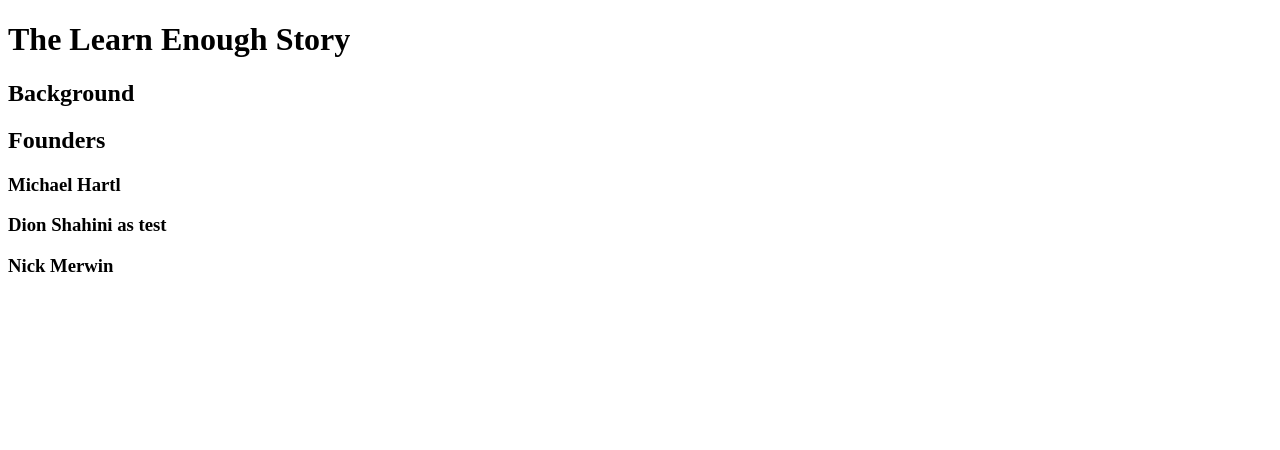
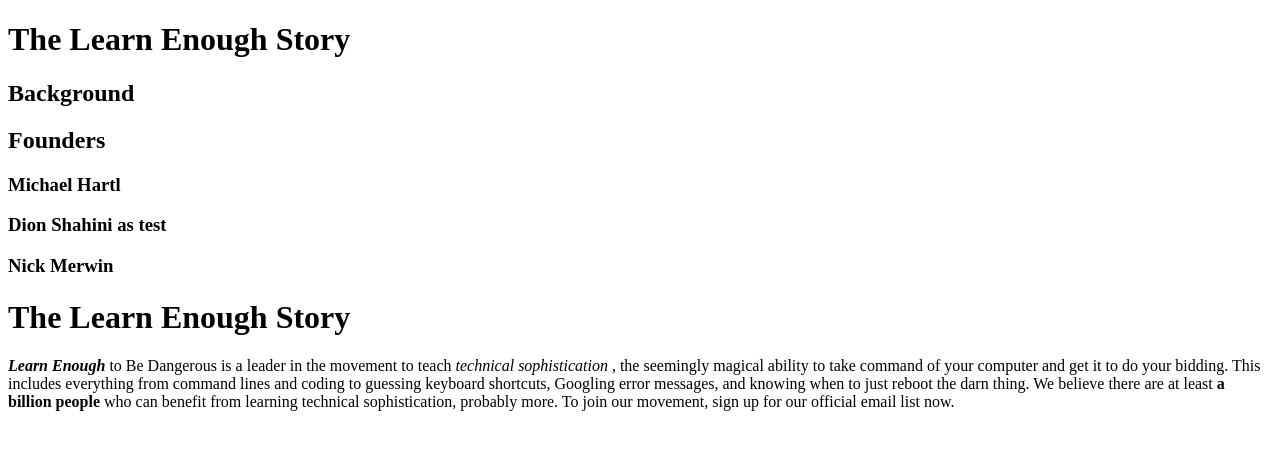
Before and after one commit to DionSha/sample_website, a plain HTML site: page index.html in a window 1280 px wide. Drawn offline with Linux system fonts and the light colour scheme.

Commit message:
emphasize and strong words

```diff
--- a/index.html
+++ b/index.html
@@ -16,5 +16,18 @@
     <h3>Dion Shahini as test</h3>
 
     <h3>Nick Merwin</h3>
+
+    <h1>The Learn Enough Story</h1>
+
+    <p>
+      <em><strong>Learn Enough</strong></em> to Be Dangerous is a leader in the movement to teach
+      <em> technical sophistication </em>, the seemingly magical ability to take
+      command of your computer and get it to do your bidding. This includes
+      everything from command lines and coding to guessing keyboard shortcuts,
+      Googling error messages, and knowing when to just reboot the darn thing.
+      We believe there are at least <strong> a billion people </strong> who can benefit from
+      learning technical sophistication, probably more. To join our
+      movement, sign up for our official email list now.
+    </p>
   </body>
 </html>
```
